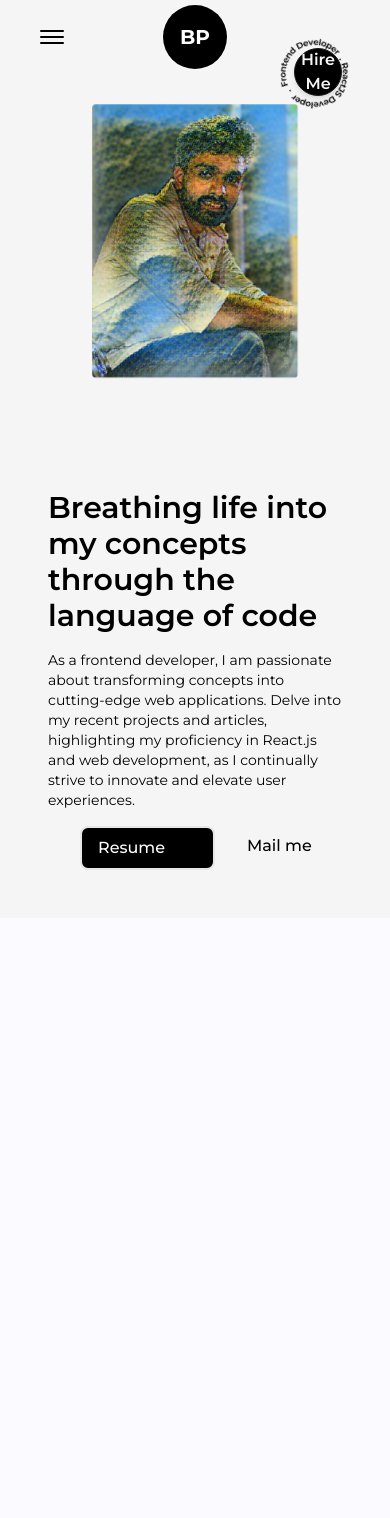
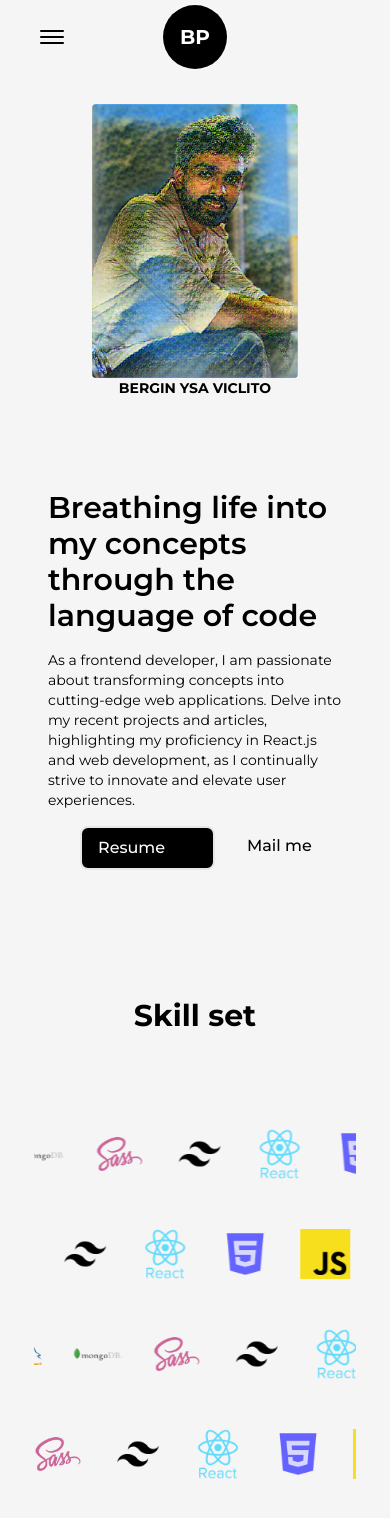
Before and after one commit to viclito/portfolio, a Next.js app: page / in a window 390 px wide. Shown: the top 1518 px of the page. Before the commit the page ends 918 px from the top, so only its background shows below. Built offline with nearby package versions, Linux system fonts and the light colour scheme.

Commit message:
Altering page

```diff
--- a/components/about/Education.tsx
+++ b/components/about/Education.tsx
@@ -37,7 +37,7 @@ const Education = () => {
     )
   return (
     <div>
-        <div >
+        <div className='pb-28 sm:pb-0'>
             <div className='w-[100%] py-20'>
                 <div className=' py-14'>
                     <h1 className='w-[100%] font-bold text-center text-8xl lg:text-6xl md:text-3xl'>Experience &</h1>
--- a/src/pages/index.tsx
+++ b/src/pages/index.tsx
@@ -5,6 +5,7 @@ import { motion} from 'framer-motion'
 import Link from "next/link";
 import arrow from "../../public/image/box.png"
 import circle from "../../public/image/circle.png"
+import SkillLogos from "../../components/about/skills/SkillLogos";
 
 export default function Home() {
   return (
@@ -20,6 +21,7 @@ export default function Home() {
             className="relative w-[70%] pt-[30px] top-[300px] m-auto"
             >
             <Image src={profile} alt="" className="w-full h-auto rounded "/>
+            <p className="text-center text-sm font-bold">BERGIN YSA VICLITO</p>
           </motion.div>
         </div>
         <div className="flex flex-col justify-center items-center gap-4 md:w-[100%] w-[60%] pb-12">
@@ -51,7 +53,7 @@ export default function Home() {
 
       </div>
 
-      <div className="fixed md:!top-2 md:!right-2 md:left-auto left-4 bottom-4 top-auto right-auto">
+      <div className="fixed md:!top-2 md:!right-2 md:left-auto left-4 bottom-4 top-auto right-auto sm:hidden">
         <div className="relative overflow-hidden flex items-center justify-center">
           <Image src={circle} alt="" className="md:w-32 md:h-32  w-52 h-52 animate-spin-slow"/>
           <Link href="mailto:berglin1998@gmail.com"
@@ -62,6 +64,10 @@ export default function Home() {
         </div>
 
       </div>
+      <div className="max-w-[1200px] mx-auto pb-14 px-4">
+        <SkillLogos/>
+      </div>
+
     </main>
   )
 }
```
